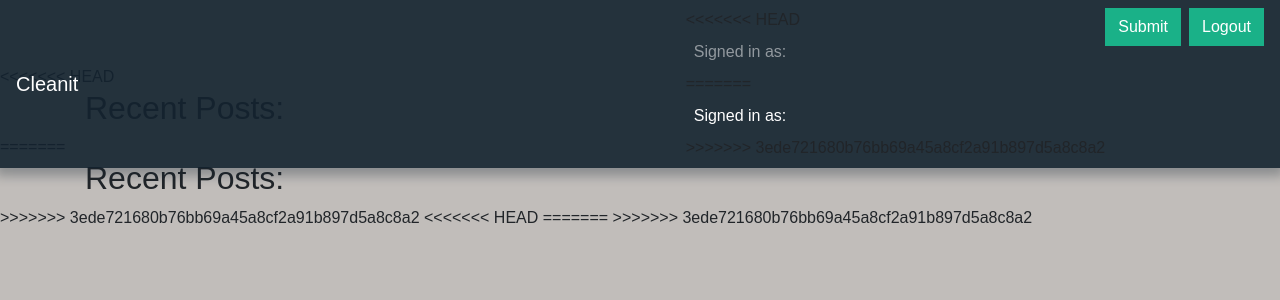
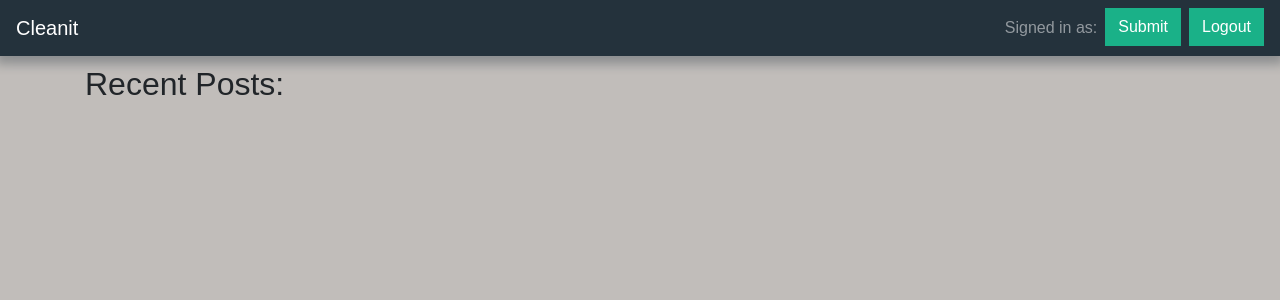
Before and after one commit to beeflawg/project02, a Node project: template views/index.handlebars in a window 1280 px wide. Shown: the top 300 px of the page. Run offline with Node 20 templates, Linux system fonts and the light colour scheme; the template is opened without the code that fills it, so the values that code supplies are empty; some libraries are stand-ins or nearby versions.

Commit message:
removed VS Code junk

```diff
--- a/models/post.js
+++ b/models/post.js
@@ -26,8 +26,3 @@ module.exports = function(sequelize, DataTypes) {
 
     return Post;
   };
-<<<<<<< HEAD
-
-=======
-
->>>>>>> 3ede721680b76bb69a45a8cf2a91b897d5a8c8a2
--- a/views/index.handlebars
+++ b/views/index.handlebars
@@ -1,5 +1,4 @@
 {{> navbar/nav}}
-<<<<<<< HEAD
 
 <div class="container">
   <h2>Recent Posts: </h2>
@@ -19,14 +18,3 @@
     <script{{loophole}}>alert("{{msg}}")</{{loophole}}script>
     <a href="/home"> An Error Has Occured. Click Here To Return Home. </a>
   {{/if}}
-
-=======
-<div class="container">
-  <h2>Recent Posts: </h2>
-  <div>
-    {{#each post}}
-    {{> posts/post-block}}
-    {{/each}}
-  </div>
-</div>
->>>>>>> 3ede721680b76bb69a45a8cf2a91b897d5a8c8a2
--- a/views/layouts/main.handlebars
+++ b/views/layouts/main.handlebars
@@ -14,15 +14,11 @@
 <body>
     {{{ body }}}
 </body>
-<<<<<<< HEAD
 <script src="https://code.jquery.com/jquery-3.3.1.min.js"></script>
 <script src="https://cdnjs.cloudflare.com/ajax/libs/popper.js/1.14.3/umd/popper.min.js" integrity="sha384-ZMP7rVo3mIykV+2+9J3UJ46jBk0WLaUAdn689aCwoqbBJiSnjAK/l8WvCWPIPm49"
     crossorigin="anonymous"></script>
 <script src="https://stackpath.bootstrapcdn.com/bootstrap/4.1.3/js/bootstrap.min.js" integrity="sha384-ChfqqxuZUCnJSK3+MXmPNIyE6ZbWh2IMqE241rYiqJxyMiZ6OW/JmZQ5stwEULTy"
     crossorigin="anonymous"></script>
-=======
-<script src="https://cdnjs.cloudflare.com/ajax/libs/jquery/3.2.1/jquery.min.js"></script>
->>>>>>> 3ede721680b76bb69a45a8cf2a91b897d5a8c8a2
 <script type="text/javascript" src="../js/posts.js"></script>
 
 </html>
--- a/views/partials/navbar/nav.handlebars
+++ b/views/partials/navbar/nav.handlebars
@@ -5,11 +5,7 @@
     </a>
     <ul class="navbar-nav">
       <li class="nav-item">
-<<<<<<< HEAD
         <a class="nav-link user">Signed in as: <span class="member-name"></span></a>
-=======
-        <a class="nav-link user" href="">Signed in as: <span class="member-name"></span></a>
->>>>>>> 3ede721680b76bb69a45a8cf2a91b897d5a8c8a2
       </li>
       <li class="nav-item mr-2">
         <button type="button" class="btn" onclick="window.location.href='/submit'">Submit</button>
--- a/views/partials/posts/post-block.handlebars
+++ b/views/partials/posts/post-block.handlebars
@@ -4,15 +4,9 @@
         <span class="title">{{title}}</span>
         <a href="/user/{{User.id}}"><span class="float-right author">Submitted by: {{User.email}}</span></a>
     </p>
-<<<<<<< HEAD
 
     <hr>
 
     <p class="post-body">{{body}}</p>
-=======
-    <hr>
-    <p class="post-body">{{body}}</p>
-    {{!-- Will add upvotes/downvotes --}}
->>>>>>> 3ede721680b76bb69a45a8cf2a91b897d5a8c8a2
 
 </div>
```
Also changed, not shown: views/userProfile.handlebars (+0 -11 lines), 1 other file.
